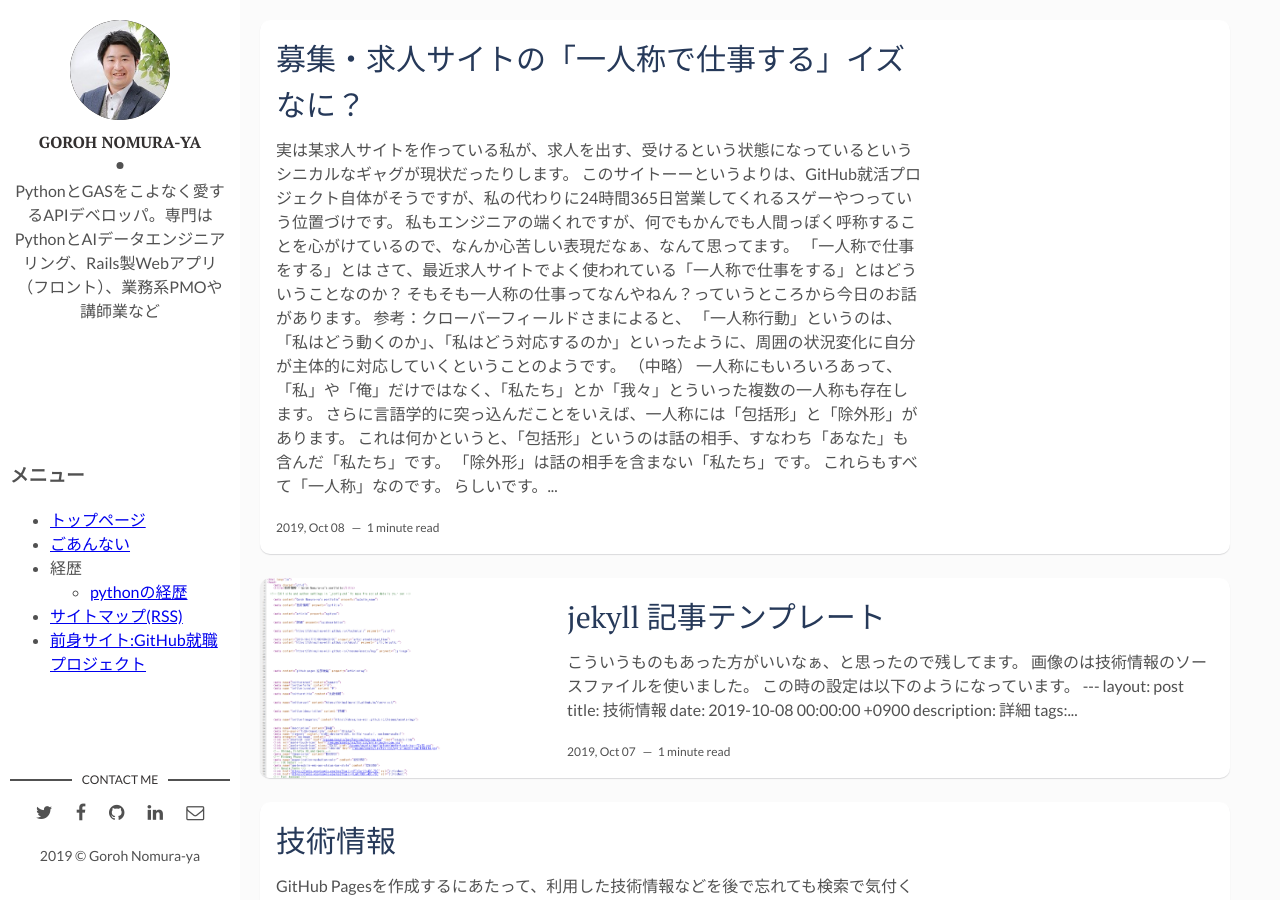
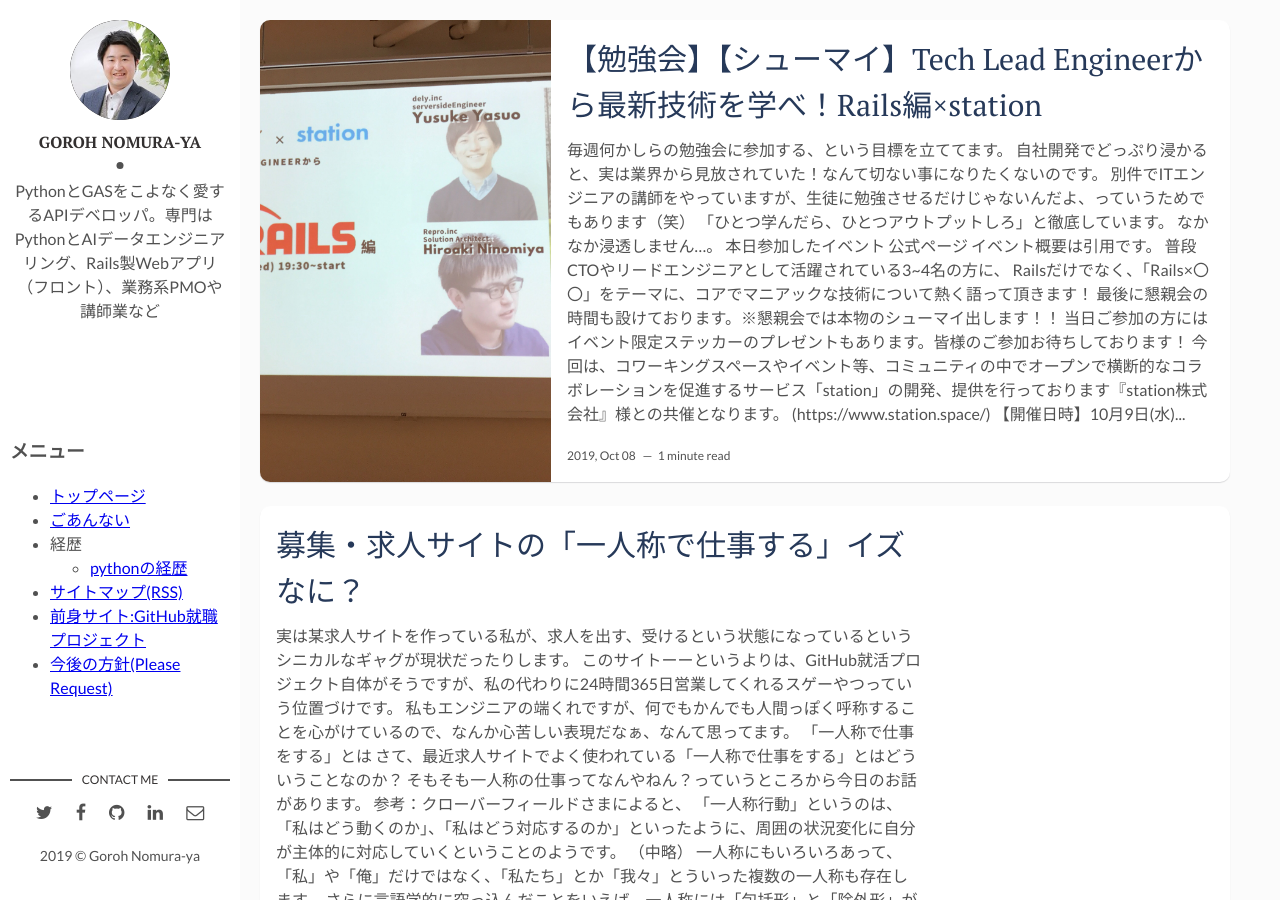
Before and after one commit to shimajima-eiji/introduction, a Jekyll site: the page built from index.html, in a window 1280 px wide and 900 px high. Built offline with Jekyll 4.4.1, drawn with Linux system fonts in a browser that asks for light colours; the list of posts is cut into pages by our own code.

Commit message:
[add] アジェンダにもhタグ、Rails勉強会

````diff
--- a/_layouts/main.html
+++ b/_layouts/main.html
@@ -26,6 +26,7 @@ layout: default
       </li>
       <li><a href="/sitemap.xml">サイトマップ(RSS)</a></li>
       <li><a href="https://shimajima-eiji.github.io/">前身サイト:GitHub就職プロジェクト</a></li>
+      <li><a href="https://github.com/shimajima-eiji/resume/issues">今後の方針(Please Request)</a></li>
     </ul>
   </section>
   <footer>
--- /dev/null
+++ b/_posts/2019-10-09-lead-engineer.md
@@ -0,0 +1,107 @@
+---
+layout: post
+title: 【勉強会】【シューマイ】Tech Lead Engineerから最新技術を学べ！Rails編×station
+date: 2019-10-09 00:00:00 +0900
+description: 普段CTOやリードエンジニアとして活躍されている3~4名の方に、Railsだけでなく、「Rails×〇〇」をテーマに、コアでマニアックな技術について熱く語って頂きます！最後に懇親会の時間も設けております。※懇親会では本物のシューマイ出します！！
+tags: [勉強会]
+img: 2019/1009/leadengineer.jpg
+---
+毎週何かしらの勉強会に参加する、という目標を立ててます。
+自社開発でどっぷり浸かると、実は業界から見放されていた！なんて切ない事になりたくないのです。
+
+別件でITエンジニアの講師をやっていますが、生徒に勉強させるだけじゃないんだよ、っていうためでもあります（笑）
+
+「ひとつ学んだら、ひとつアウトプットしろ」と徹底しています。
+なかなか浸透しません…。
+
+## 本日参加したイベント
+[公式ページ](https://shuuu-mai.connpass.com/event/146313/)
+
+イベント概要は引用です。
+
+```
+普段CTOやリードエンジニアとして活躍されている3~4名の方に、
+Railsだけでなく、「Rails×〇〇」をテーマに、コアでマニアックな技術について熱く語って頂きます！
+最後に懇親会の時間も設けております。※懇親会では本物のシューマイ出します！！
+
+当日ご参加の方にはイベント限定ステッカーのプレゼントもあります。皆様のご参加お待ちしております！
+
+今回は、コワーキングスペースやイベント等、コミュニティの中でオープンで横断的なコラボレーションを促進するサービス「station」の開発、提供を行っております『station株式会社』様との共催となります。 (https://www.station.space/)
+【開催日時】10月9日(水) 19:30〜（19:00時開場/受付）
+【会場】Repro株式会社さま オフィスイベントスペース
+東京都渋谷区代々木1丁目36-4　全理連ビル 4階
+代々木駅 A3出口から徒歩3分程度
+【参加費】無料
+【定員】40名→45名に増枠しました！
+【持ち物】名刺 ※当日、受付の際に受付票と名刺を確認させていただきます
+```
+
+無難な感じかなと。
+（途中から撮影始めたので一部足りていません…）
+
+## Rails & firebaseで作る通知機能とお知らせ設計手法
+![スライド1]({{site.baseurl}}/assets/img/2019/1009/firebase_matome.jpg)
+
+LTは苦手、という事だったのでマサカリはなし！
+というか、私がマサカリ投げられたらヘコむので、その辺りはまぁ…
+
+プロダクトの全体の流れと実装の話まで、その中でお知らせ機能をどうやって実装していったか
+
+とはいえ、全体的にCTOの苦労話、という印象です。
+この辺りは普通、といえば申し訳ないが普通かなぁ…。
+ここまでの技術要件をキッチリ策定できるかどうか、という点もありますが、成果物のお話でしかなかったです。
+
+## パスワードいらず、sorceryでマジックリンクメールログイン
+![スライド1]({{site.baseurl}}/assets/img/2019/1009/magiclink-uml.jpg)
+
+sorceryは私が教えているスクールでも取り扱っていますね～、
+現場では使ったことがないので、非常に興味深い！
+
+さて、端的ですが、非常にわかりやすかったです。
+なんでマジックリングが必要なの？っていう興味付けから、マジックリングのユーザーアクションの流れまで、
+この話だけでも「ちょっとやってみよう！」っていう気になりました。
+しかし、sorceryってあんまり使われてないのかな…？
+
+![スライド2]({{site.baseurl}}/assets/img/2019/1009/php2rails.jpg)
+
+## Rails6新機能　複数DB対応について
+![スライド1]({{site.baseurl}}/assets/img/2019/1009/railsguides.jpg)
+
+Rails5とRails6の比較が主、登壇者の安尾氏もあまり触ってないので、噛み砕いて説明してくれている、という印象。
+とはいえ、ソースコードが飛び出してくるぐらいなので、結構ガチ。
+
+![スライド2]({{site.baseurl}}/assets/img/2019/1009/macara.jpg)
+
+ちょっと実務で取り入れたい話がちょいちょいに。
+
+## Rails6の新機能について
+![スライド1]({{site.baseurl}}/assets/img/2019/1009/live.jpg)
+
+非常に聞き取りやすい！というのは発表の内容ではないんですが、呼吸のとり方とか息の抜き方を聴衆に明示してくれたのは、MC経験があるのかな？と思うぐらい。
+
+なんと、ライブコーディングまで！
+rails routesの実演。-gオプションつよい！
+（見惚れてしまって画面とってない…！）
+
+Active Rcord関連のお話に寄っているなと、かなり苦労されたんではなかろうか…。
+
+![スライド2]({{site.baseurl}}/assets/img/2019/1009/rails6.jpg)
+
+## パネルディスカッション
+実務的というか、サービスローンチをどうする、チームビルディングは？
+リーダーだと今までと違うのか？という質問が多かった気がします。
+
+個人的に取り上げたいのはやはりマイクロサービス化のお話ですね。
+ただ分ければいいってもんじゃない、と言われますがどの程度でやればいいの？という指標が分からないんですよね。
+
+あと、Railsの話じゃないんですがやっぱり腕相撲で骨折の話はショッキングだった……！
+筋トレすべきだな、と思いました。
+
+## 所感
+スタートアップのエンジニアだと負荷量がハンパないな……！
+開発メンバーも外注で、とりあえず人だけ集めるけどノウハウとかが溜まってないのでプロパーの選定が大変、という印象です。
+まぁ、これはどこも一緒というか、偏見ですがRails案件はスタートアップベンチャー系が多いイメージがありますね。
+やはり開発速度が爆速なので、スタートアップ的に使いやすいんだろうと思います。
+
+## 蛇足
+Rubyの話、というかRailsの話なのでアレですが、このブログはGitHub Pages + Jekyllで作ってるです…
--- a/fixed/python.md
+++ b/fixed/python.md
@@ -8,17 +8,16 @@ permalink: python
 ---
 ## 案件、実績
 リンクがあるものはメディアに取り上げられたものです。
-- [Corobanプロジェクト](https://www.eisai.co.jp/news/2019/news201973.html)
-- [WarpDriveプロジェクト](https://warpdrive-project.jp/)
+- 転倒予測システム（メディアサイト有）
+- Webブラウジング先ページの脆弱性・不正予知、防止システム(メディアサイト有)
 - ハードウェアインテグレーション・ソフトウェアテストオートメーションツール
 
-### Coroban(0.5年: AIデータエンジニア)
+### 転倒予測システム(0.5年: AIデータエンジニア)
 医療機関ごとの過去の入院患者の看護記録などを学習し、それをもとに毎日の看護記録から個々の入院患者の転倒・転落リスクをスコア化し、リスクの高い患者を表示。
 これを活用することで、医療関係者の業務の負担軽減やリスク評価の均質化・客観化などが期待できる。
 
-というコンセプトのもと、自然言語処理技術に基づく人工知能エンジン「Concept Encoder」の実装部分と医療機関ごとのシステムインターフェース設計・実装、またデータモデルの構築設計とインテグレーションに従事。
-自然言語処理＋人工知能エンジンを使っており、インターフェースはクライアントにより多種多様に対応。
-開発支援ツールの作成や、プロジェクトとしてのシステム発足も。
+というコンセプトのもと、自然言語処理技術に基づく人工知能エンジンの実装部分と医療機関ごとのシステムインターフェース設計・実装、またデータモデルの構築設計とインテグレーションに従事。
+インターフェースはクライアントにより多種多様に対応。またインテグレーション向けに開発支援ツールの作成や、大手クライアントに対してはいちプロジェクトとしての発足も。
 
 #### 開発
 VMとDockerベース、インフラはオンプレミス／クラウド（AWS）がメイン。クライアントに依存する。
@@ -26,7 +25,7 @@ VMとDockerベース、インフラはオンプレミス／クラウド（AWS）
 トリガーやインターフェースはAPIコールやCronのようなスケジューラーによる。
 クライアントベースでアプリ側を対応した際はPHPやRuby、もちろんPythonベースも合わせフレームワークに対応させる。
 
-### WarpDrive(2年: AIデータエンジニア)
+### Webブラウジング先ページの脆弱性・不正予知、防止システム(2年: AIデータエンジニア)
 ユーザのウェブブラウザーの中でウェブ媒介型攻撃の観測・分析を行い、攻撃検知時には悪性ウェブサイトの閲覧をブロックし、ユーザーに警告やアドバイスを行う。
 さらに、インターネット上に存在する同システムの並列化（情報集約・横断分析・新機能展開等）を繰り返し、最新のウェブ媒介型攻撃に対応する。
 
````
Also changed, not shown: _includes/toc.html (+14 -11 lines), assets/img/2019/1009/firebase_matome.jpg (added), assets/img/2019/1009/leadengineer.jpg (added), assets/img/2019/1009/live.jpg (added), assets/img/2019/1009/macara.jpg (added), assets/img/2019/1009/magiclink-uml.jpg (added), assets/img/2019/1009/php2rails.jpg (added), assets/img/2019/1009/rails6.jpg (added), assets/img/2019/1009/railsguides.jpg (added).
